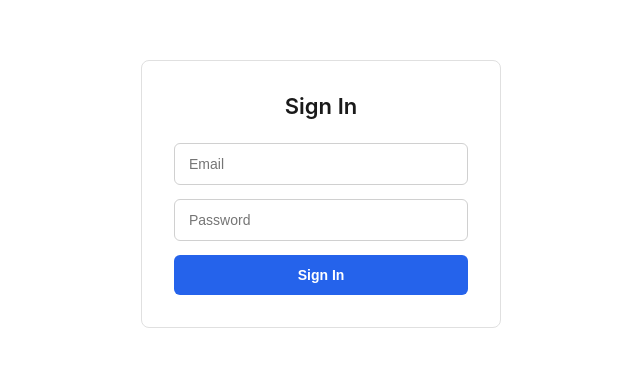
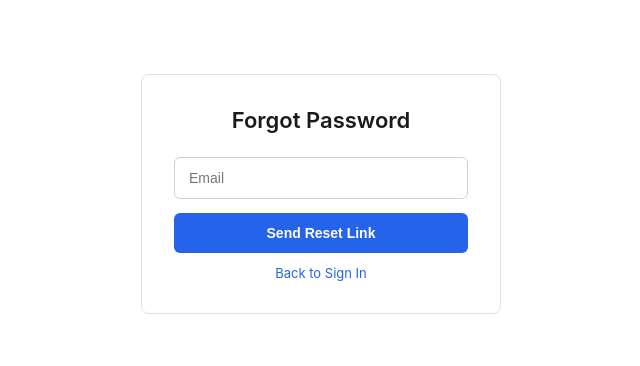
Before and after one commit to NihalShahid/my-frontend, a React (Create React App) app: page /forgot-password in a window 1280 px wide. Before the commit this address led to /signin. Shown: the part 206-572 px from the top of the page, without its empty margins (319-959 px from the left). Built offline with nearby package versions, Linux system fonts and the light colour scheme; no server answers.

Commit message:
Add forgot password UI

```diff
--- a/src/App.js
+++ b/src/App.js
@@ -2,6 +2,7 @@ import { BrowserRouter, Routes, Route, Navigate } from "react-router-dom";
 import { AuthProvider, useAuth } from "./context/AuthContext";
 import Signin from "./pages/Signin";
 import Dashboard from "./pages/Dashboard";
+import ForgotPassword from "./pages/ForgotPassword";
 
 function PrivateRoute({ children }) {
   const { token } = useAuth();
@@ -14,6 +15,7 @@ function App() {
       <BrowserRouter>
         <Routes>
           <Route path="/signin" element={<Signin />} />
+          <Route path="/forgot-password" element={<ForgotPassword />} />
           <Route path="/dashboard" element={<PrivateRoute><Dashboard /></PrivateRoute>} />
           <Route path="*" element={<Navigate to="/signin" />} />
         </Routes>
--- a/src/index.css
+++ b/src/index.css
@@ -71,3 +71,24 @@ body {
   margin-bottom: 14px;
   text-align: center;
 }
+.auth-link {
+  text-align: center;
+  margin-top: 12px;
+  font-size: 13px;
+}
+
+.auth-link a {
+  color: #2563eb;
+  text-decoration: none;
+}
+
+.auth-link a:hover {
+  text-decoration: underline;
+}
+
+.auth-success {
+  text-align: center;
+  color: #16a34a;
+  font-size: 14px;
+  margin-bottom: 16px;
+}
--- /dev/null
+++ b/src/pages/ForgotPassword.js
@@ -0,0 +1,40 @@
+import { useState } from "react";
+import { Link } from "react-router-dom";
+
+export default function ForgotPassword() {
+  const [email, setEmail] = useState("");
+  const [submitted, setSubmitted] = useState(false);
+
+  const handleSubmit = (e) => {
+    e.preventDefault();
+    // TODO: connect this to backend reset-password API once it's ready
+    setSubmitted(true);
+  };
+
+  return (
+    <div className="auth-container">
+      <form className="auth-form" onSubmit={handleSubmit}>
+        <h2>Forgot Password</h2>
+        {submitted ? (
+          <p className="auth-success">
+            If an account exists for {email}, a reset link has been sent.
+          </p>
+        ) : (
+          <>
+            <input
+              type="email"
+              placeholder="Email"
+              value={email}
+              onChange={(e) => setEmail(e.target.value)}
+              required
+            />
+            <button type="submit">Send Reset Link</button>
+          </>
+        )}
+        <p className="auth-link">
+          <Link to="/signin">Back to Sign In</Link>
+        </p>
+      </form>
+    </div>
+  );
+}
--- a/src/pages/Signin.js
+++ b/src/pages/Signin.js
@@ -1,12 +1,14 @@
 import { useState } from "react";
-import { useNavigate } from "react-router-dom";
+import { useNavigate, Link } from "react-router-dom";
 import { useAuth } from "../context/AuthContext";
+
 export default function Signin() {
   const [email, setEmail] = useState("");
   const [password, setPassword] = useState("");
   const [error, setError] = useState("");
   const { signin } = useAuth();
   const navigate = useNavigate();
+
   const handleSubmit = async (e) => {
     e.preventDefault();
     try {
@@ -16,6 +18,7 @@ export default function Signin() {
       setError("Invalid credentials");
     }
   };
+
   return (
     <div className="auth-container">
       <form className="auth-form" onSubmit={handleSubmit}>
@@ -24,6 +27,9 @@ export default function Signin() {
         <input type="email" placeholder="Email" value={email} onChange={(e) => setEmail(e.target.value)} required />
         <input type="password" placeholder="Password" value={password} onChange={(e) => setPassword(e.target.value)} required />
         <button type="submit">Sign In</button>
+        <p className="auth-link">
+          <Link to="/forgot-password">Forgot Password?</Link>
+        </p>
       </form>
     </div>
   );
```
